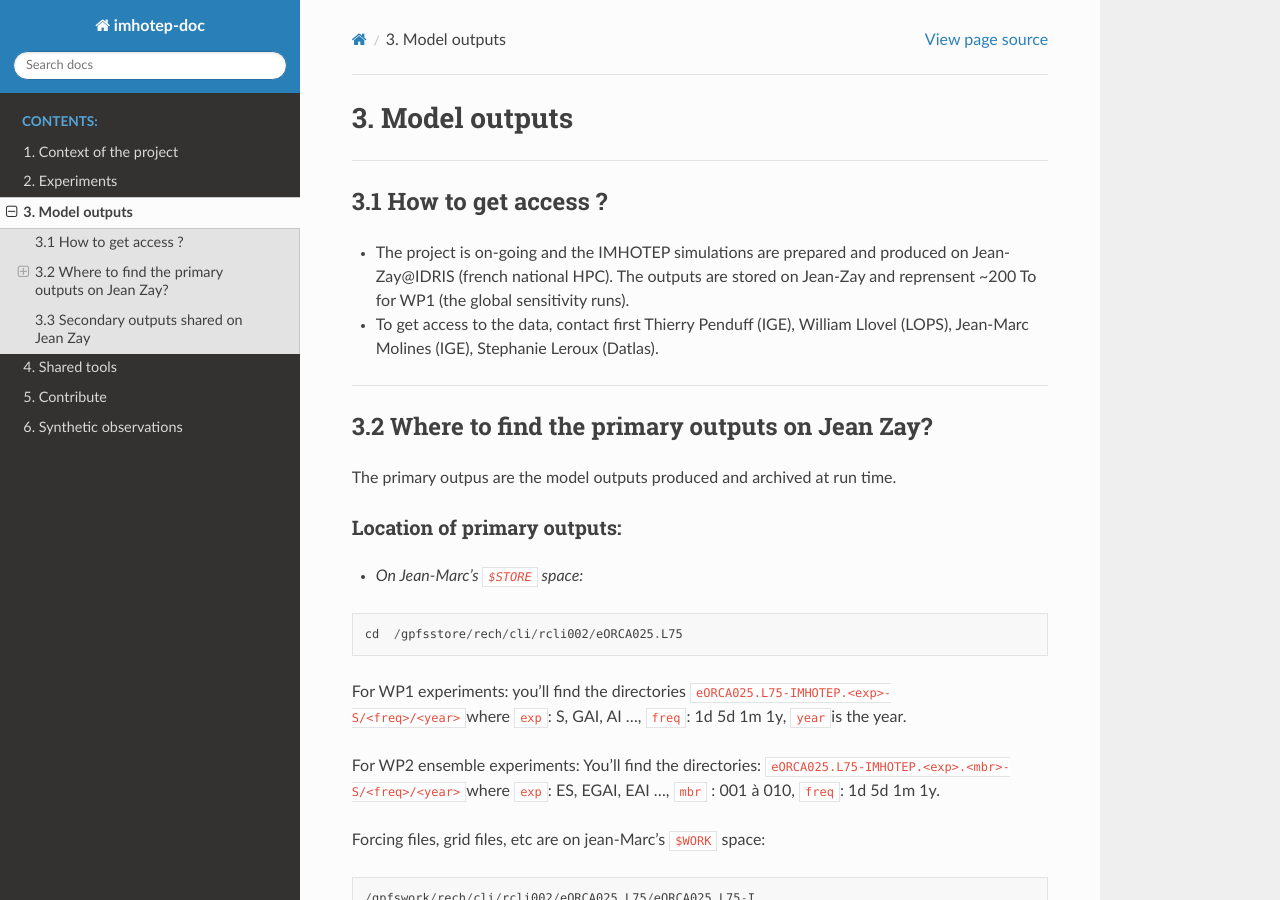
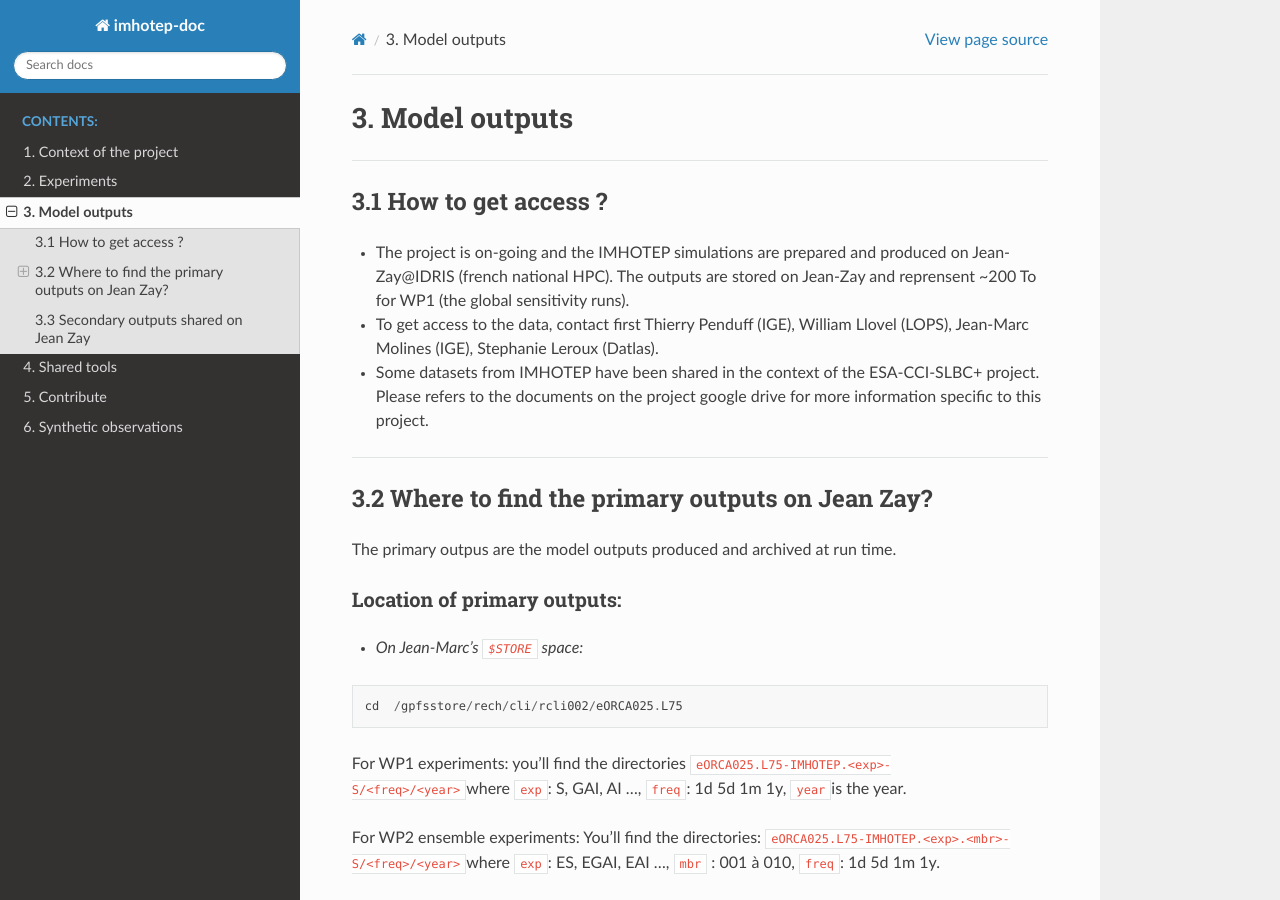
Before and after one commit to imhotep-project/doc-imhotep, a Sphinx documentation site: the page built from source/3-Model-outputs.md, in a window 1280 px wide and 900 px high. Built offline with Sphinx 7.4.7 and the Read the Docs theme 2.0.0, drawn with Linux system fonts in a browser that asks for light colours.

Commit message:
Update 3-Model-outputs.md

```diff
--- a/source/3-Model-outputs.md
+++ b/source/3-Model-outputs.md
@@ -4,6 +4,7 @@
 ## 3.1 How to get access ?
 * The project is on-going and the IMHOTEP simulations are prepared and produced on Jean-Zay@IDRIS (french national HPC). The outputs are stored on Jean-Zay and reprensent ~200 To for WP1 (the global sensitivity runs).
 * To get access to the data, contact first Thierry Penduff (IGE), William Llovel (LOPS), Jean-Marc Molines (IGE), Stephanie Leroux (Datlas).
+* Some datasets from IMHOTEP have been shared in the context of the ESA-CCI-SLBC+ project. Please refers to the documents on the project google drive for more information specific to this project.
 
 ---
 ## 3.2 Where to find the primary outputs on Jean Zay?
```
